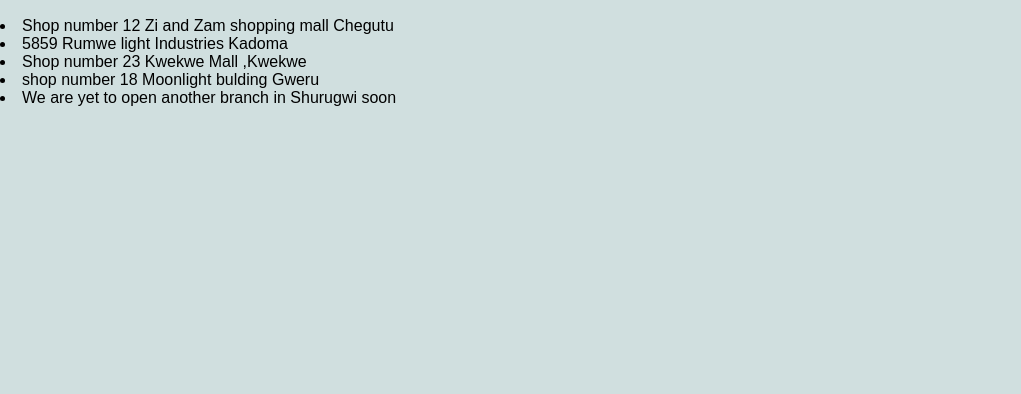
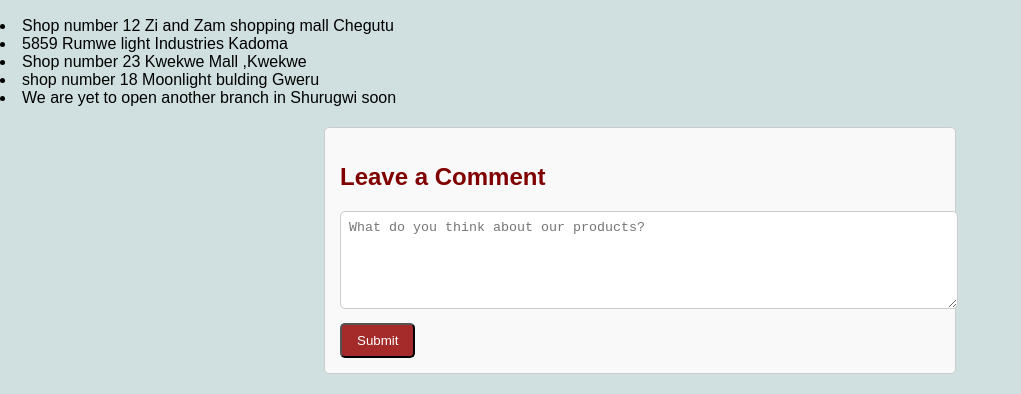
Before and after one commit to murengawalter551-cell/SALMZINDUSTRIESWEBSITE, a plain HTML site: page contact.html in a window 1280 px wide. Shown: the part 1060-1454 px from the top of the page, without its empty margins (0-1021 px from the left). Before the commit the page ends 1167 px from the top, so only its background shows below. Drawn offline with Linux system fonts and the light colour scheme.

Commit message:
Add files via upload

```diff
--- a/contact.html
+++ b/contact.html
@@ -41,5 +41,10 @@
 <li>Shop number 23 Kwekwe Mall ,Kwekwe</li>
 <li>shop number 18 Moonlight bulding Gweru </li>
 <li>We are yet to open another branch in Shurugwi soon</li>
+ <div class="comment-section">
+  <h2>Leave a Comment</h2>
+  <textarea placeholder="What do you think about our products?"></textarea>
+  <button>Submit</button>
+</div>
 </body>
 </html>
--- a/style.css
+++ b/style.css
@@ -40,7 +40,7 @@ h3{
 .slide:nth-child(10){ animation-delay: 54s; }
 @keyframes fade {
   0%   { opacity: 0; }
-  5%   { opacity: 1; }
+  5%   { opacity: 1; }e
   15%  { opacity: 1; }
   20%  { opacity: 0; }
   100% { opacity: 0; }
@@ -135,3 +135,32 @@ main {
 .box .text {
   flex: 1;
 }
+.comment-section {
+    background-color: #f9f9f9;
+    padding: 15px;
+    border: 1px solid #ccc;
+    border-radius: 5px;
+    max-width: 600px;
+    margin: 20px auto;
+}
+
+.comment-section textarea {
+    width: 100%;
+    height: 80px;
+    padding: 8px;
+    border-radius: 5px;
+    border: 1px solid #ccc;
+}
+
+.comment-section button {
+    margin-top: 10px;
+    padding: 8px 15px;
+    background-color:brown;
+    color: white;
+    border-radius: 5px;
+    cursor: pointer;
+}
+
+.comment-section button:hover {
+    background-color: darkblue;
+}
```
Also changed, not shown: about.html (+4 -5 lines).
